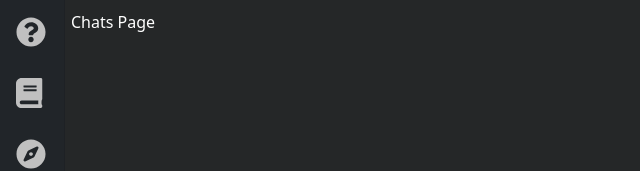
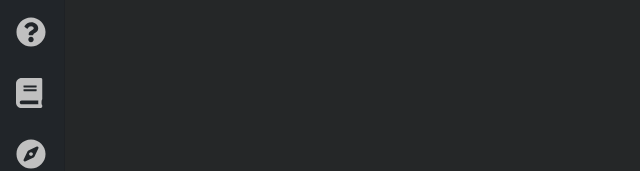
Before and after one commit to gurneetbhatia/p2p-academics, a React (Create React App) app: page /chats in a window 1280 px wide. Shown: the top 171 px of the page, without its empty margins (0-640 px from the left). Built offline with nearby package versions, Linux system fonts and the light colour scheme.

Commit message:
Create ChatsSidebar component

```diff
--- a/src/pages/chats-page.js
+++ b/src/pages/chats-page.js
@@ -1,9 +1,12 @@
 import React from 'react';
+import Nav from 'react-bootstrap/Nav';
 
 class ChatsPage extends React.Component {
     render() {
         return (
-            <div>Chats Page</div>
+            <div>
+
+            </div>
         );
     }
 }
--- /dev/null
+++ b/user/chats.json
@@ -0,0 +1,6 @@
+[{
+    "sender": "",
+    "receiver": "",
+    "message": "",
+    "timestamp": ""
+}]
```
Also changed, not shown: src/components/chats-sidebar.js (added, +11 -0 lines).
